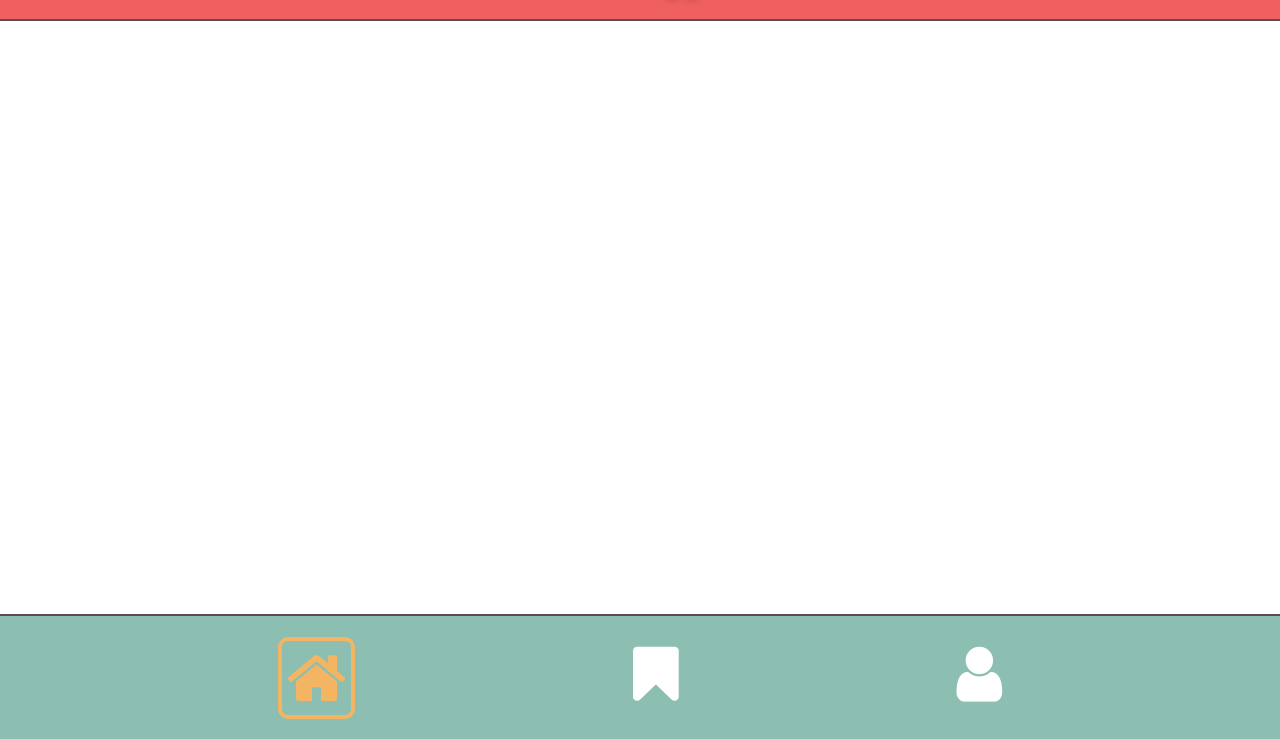
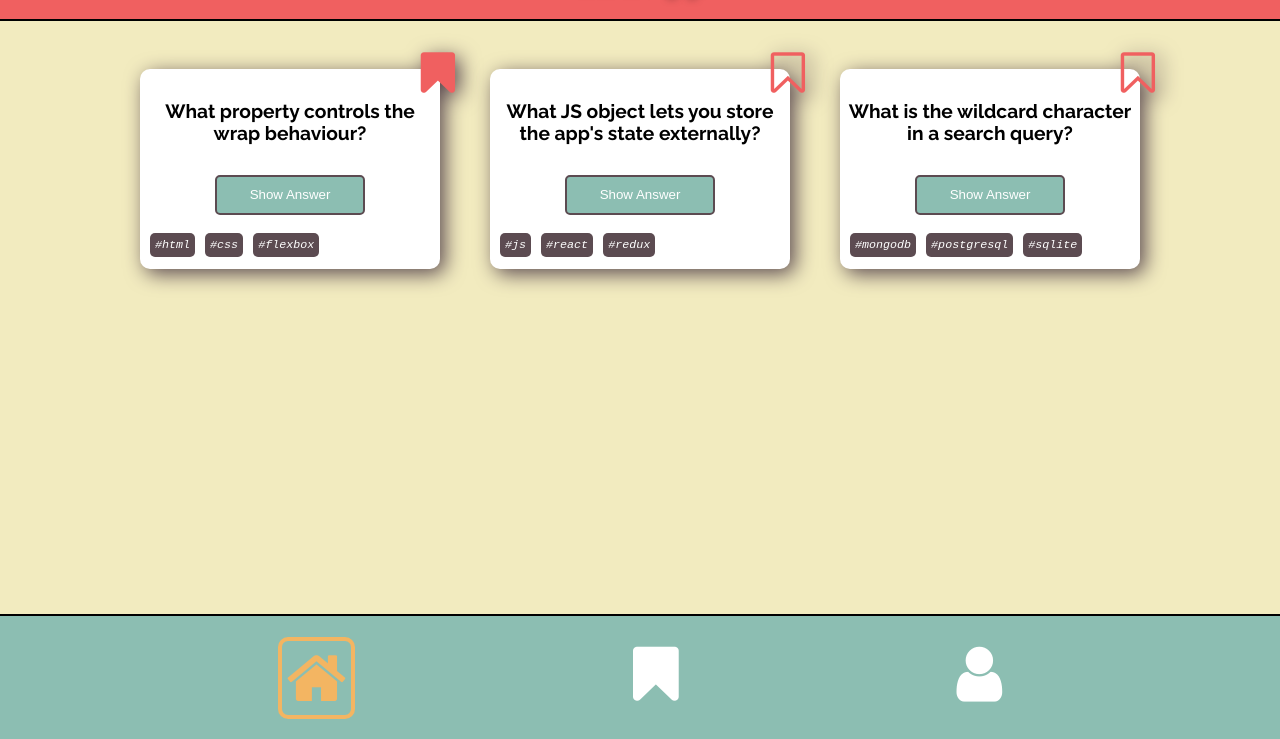
Before and after one commit to toshydev/quiz-app, a plain HTML site: page index.html in a window 1280 px wide. Shown: the part 61-800 px from the top of the page. Drawn offline with Linux system fonts and the light colour scheme.

Commit message:
add Cards section with styling

```diff
--- a/CSS/styles.css
+++ b/CSS/styles.css
@@ -16,22 +16,35 @@ html {
 }
 
 body {
-  display: flex;
-  justify-content: center;
   margin: 0;
   padding: 0;
+  background-color: var(--beige);
 }
 
 header {
   background-color: var(--red);
   width: 100vw;
-  border-bottom: 2px solid var(--brown);
+  border-bottom: 2px solid black;
   position: fixed;
   top: 0;
+  z-index: 1;
 }
 
 h1 {
   text-align: center;
+}
+
+main {
+  margin-top: 80px;
+  padding-top: 50px;
+  padding-bottom: 100px;
+  width: 100vw;
+  height: 75vh;
+  display: flex;
+  flex-wrap: wrap;
+  justify-content: center;
+  gap: 50px;
+  overflow: scroll;
 }
 
 footer {
@@ -40,26 +53,82 @@ footer {
   background-color: var(--green);
   width: 100vw;
   height: 125px;
-  border-top: 2px solid var(--brown);
+  border-top: 2px solid black;
 }
 
-ul {
-  list-style: none;
-  width: 100%;
-  margin: 0;
-  padding: 0;
-  position: relative;
-  top: 50%;
-  left: 50%;
-  transform: translate(-50%, -50%);
+button {
+  width: 50%;
+  height: 20%;
+  border: 2px solid var(--brown);
+  border-radius: 5px;
+  background-color: var(--green);
+  color: white;
+}
+
+button:hover {
+  color: var(--black);
+  background-color: var(--yellow);
 }
 
 i {
   color: white;
+  transition: 0.25s;
 }
 
 i:hover {
   color: var(--yellow);
+  transform: scale(1.2);
+}
+
+.card {
+  width: 300px;
+  height: 200px;
+  background-color: white;
+  display: flex;
+  flex-direction: column;
+  border-radius: 10px;
+  filter: drop-shadow(5px 5px 10px var(--brown));
+  align-items: center;
+  gap: 15px;
+  transition: 0.5s;
+}
+
+.card:hover {
+  transform: scale(1.1);
+}
+
+.card h2 {
+  text-align: center;
+  font-size: 1.2em;
+}
+
+.bookmark i {
+  position: absolute;
+  top: -10%;
+  right: -5%;
+  font-size: 3em;
+  color: var(--red);
+}
+
+.tags {
+  position: absolute;
+  bottom: 0;
+  left: -10%;
+
+  list-style: none;
+  display: flex;
+  font-style: italic;
+  font-family: monospace;
+  font-size: 0.9em;
+  gap: 10px;
+  align-self: flex-start;
+}
+
+.tags li {
+  background-color: var(--brown);
+  color: white;
+  padding: 5px;
+  border-radius: 5px;
 }
 
 .nav-link {
@@ -78,6 +147,7 @@ i:hover {
   font-weight: bold;
   color: white;
   text-shadow: 0 0 10px black;
+  transition: 0.25s;
 }
 
 #header-link:hover {
@@ -87,6 +157,14 @@ i:hover {
 #nav-bar {
   display: flex;
   justify-content: space-evenly;
+  list-style: none;
+  width: 100%;
+  margin: 0;
+  padding: 0;
+  position: relative;
+  top: 50%;
+  left: 50%;
+  transform: translate(-50%, -50%);
 }
 
 #nav-bar li {
--- a/index.html
+++ b/index.html
@@ -21,6 +21,36 @@
     <header>
       <h1><a id="header-link" href="index.html">Quiz App</a></h1>
     </header>
+    <main>
+        <section class="card">
+            <a class="bookmark""><i class="fa fa-bookmark" aria-hidden="true"></i></a>
+            <h2 class="question">What property controls the wrap behaviour?</h2>
+            <button type="button">Show Answer</button>
+            <ul class="tags">
+                <li>#html</li>
+                <li>#css</li>
+                <li>#flexbox</li>
+            </ul>
+        </section>
+        <section class="card">
+            <a class="bookmark"><i class="fa fa-bookmark-o" aria-hidden="true"></i></a>
+            <h2 class="question">What JS object lets you store the app's state externally?</h2>
+            <button type="button">Show Answer</button>
+            <ul class="tags">
+                <li>#js</li>
+                <li>#react</li>
+                <li>#redux</li>
+        </section>
+        <section class="card">
+            <a class="bookmark"><i class="fa fa-bookmark-o" aria-hidden="true"></i></a>
+            <h2 class="question">What is the wildcard character in a search query?</h2>
+            <button type="button">Show Answer</button>
+            <ul class="tags">
+                <li>#mongodb</li>
+                <li>#postgresql</li>
+                <li>#sqlite</li>
+        </section>
+    </main>
     <footer>
       <ul id="nav-bar">
         <li>
```
Lines whose indentation alone changed are shown as unchanged.
